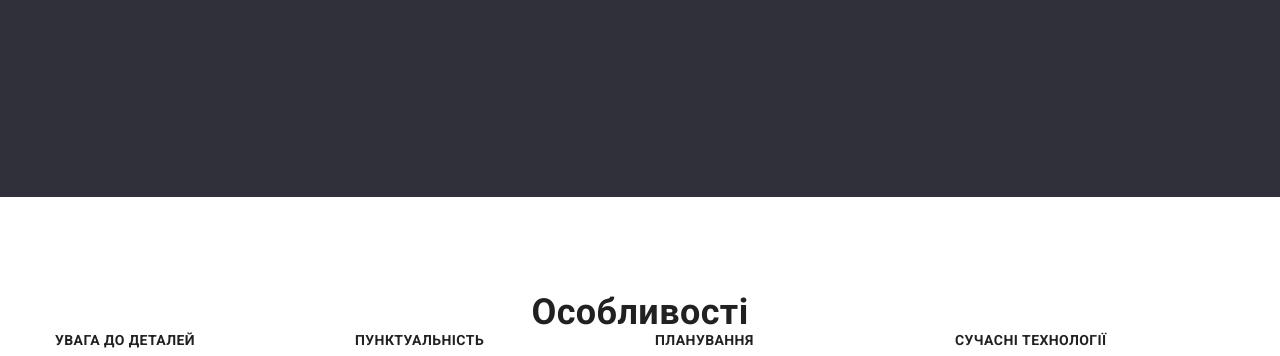
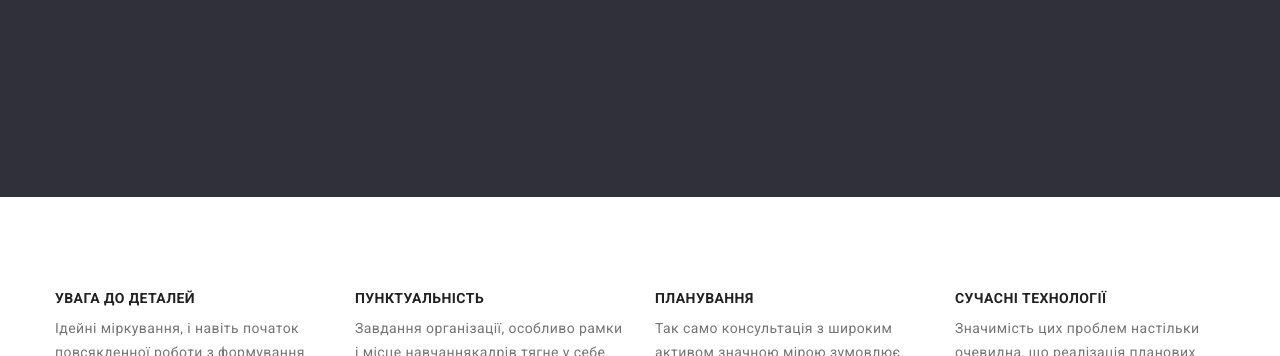
Before and after one commit to Nataliya202/homework-3, a plain HTML site: page index.html in a window 1280 px wide. Shown: the part 437-793 px from the top of the page. Drawn offline with nearby package versions, Linux system fonts and the light colour scheme.

Commit message:
update fifth commit

```diff
--- a/css/styles.css
+++ b/css/styles.css
@@ -182,11 +182,6 @@ h1, h2, h3, h4, h5, h6{
 .section.works{
     padding-top: 0;
     padding-bottom: 94px;
-}
-
-.section-title.nameless{
-    margin-top: 0;
-    margin-bottom: 0;
 }
 
 .features-list{
--- a/index.html
+++ b/index.html
@@ -38,7 +38,7 @@
             <!--Особливості-->
             <section class="section">
                 <div class="container">
-                    <h2 class="section-title nameless">Особливості</h2>
+                    <h2 class="visually-hidden">Особливості</h2>
                     <ul class="features-list">
                         <li class="item">
                             <h3 class="features-title">Увага до деталей</h3>
```
